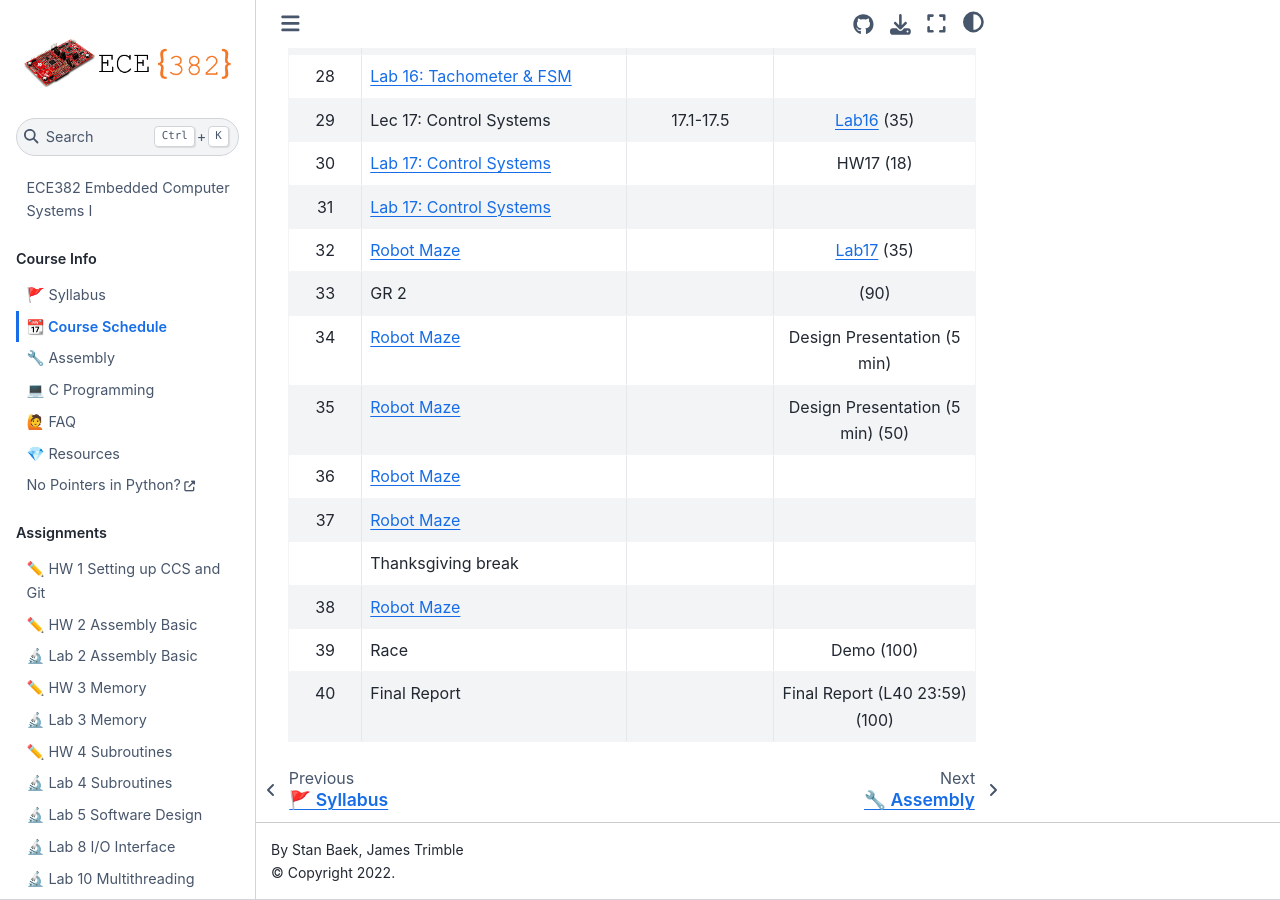
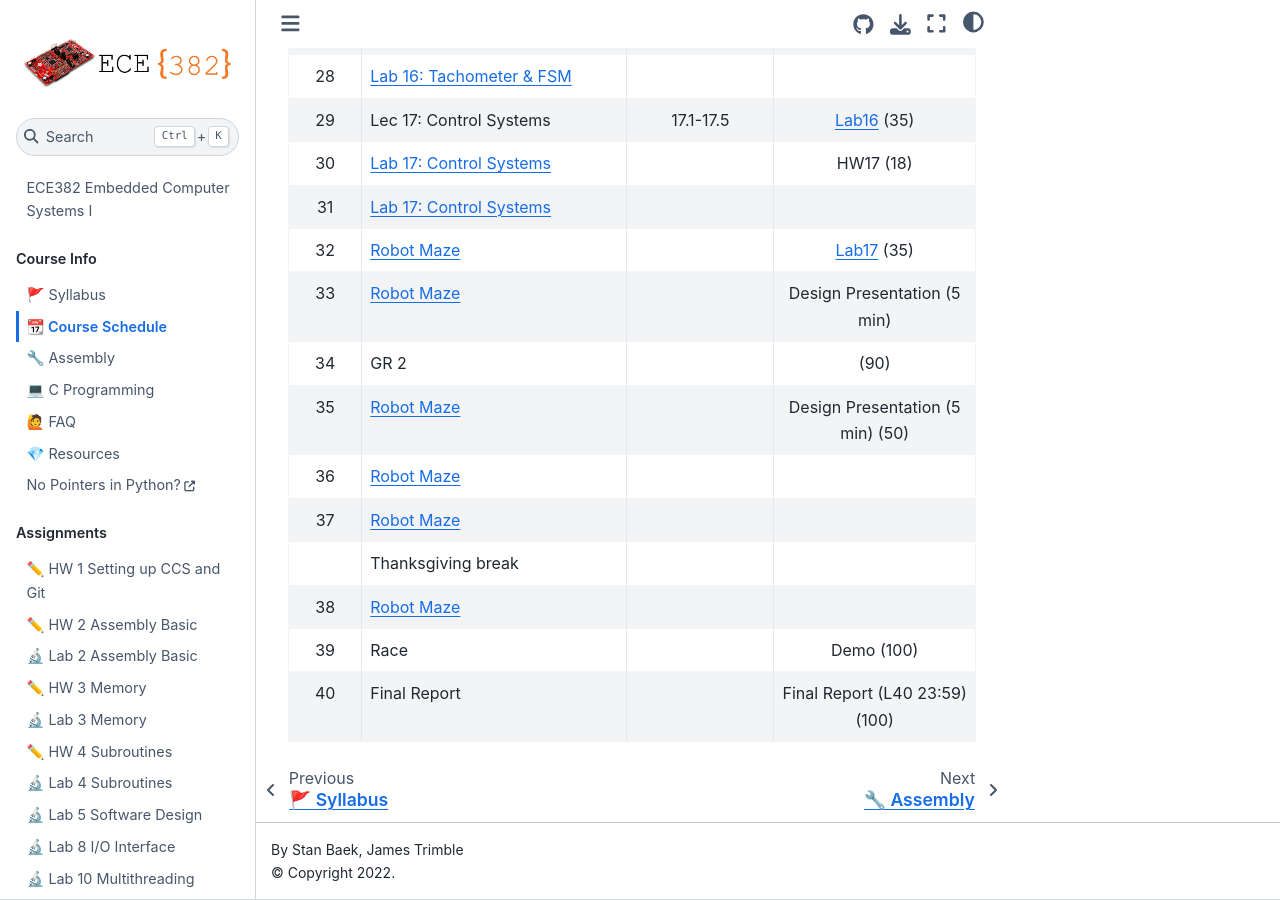
Before and after one commit to USAFA-ECE/ece382, a Jupyter Book: the page built from docs/schedule.md, in a window 1280 px wide and 900 px high, scrolled down 1591 px. Built offline with Jupyter Book 1.0.4 settings and Sphinx 7.4.7 and the Sphinx Book theme 1.1.4, drawn with Linux system fonts in a browser that asks for light colours.

```diff
--- a/docs/schedule.md
+++ b/docs/schedule.md
@@ -39,8 +39,8 @@ This schedule is subject to change as appropriate.
 | 30     | [Lab 17: Control Systems](Assignments/lab17.md)  |                      | HW17                                  (18)|
 | 31     | [Lab 17: Control Systems](Assignments/lab17.md)  |                      |                                           |
 | 32     | [Robot Maze](Assignments/project.md)             |                      | [Lab17](Assignments/lab17.md)         (35)|
-| 33     | GR 2                                             |                      |                                       (90)|
-| 34     | [Robot Maze](Assignments/project.md)             |                      | Design Presentation (5 min)               |
+| 33     | [Robot Maze](Assignments/project.md)             |                      | Design Presentation (5 min)               |
+| 34     | GR 2                                             |                      |                                       (90)|
 | 35     | [Robot Maze](Assignments/project.md)             |                      | Design Presentation (5 min)           (50)|
 | 36     | [Robot Maze](Assignments/project.md)             |                      |                                           |
 | 37     | [Robot Maze](Assignments/project.md)             |                      |                                           |
```
